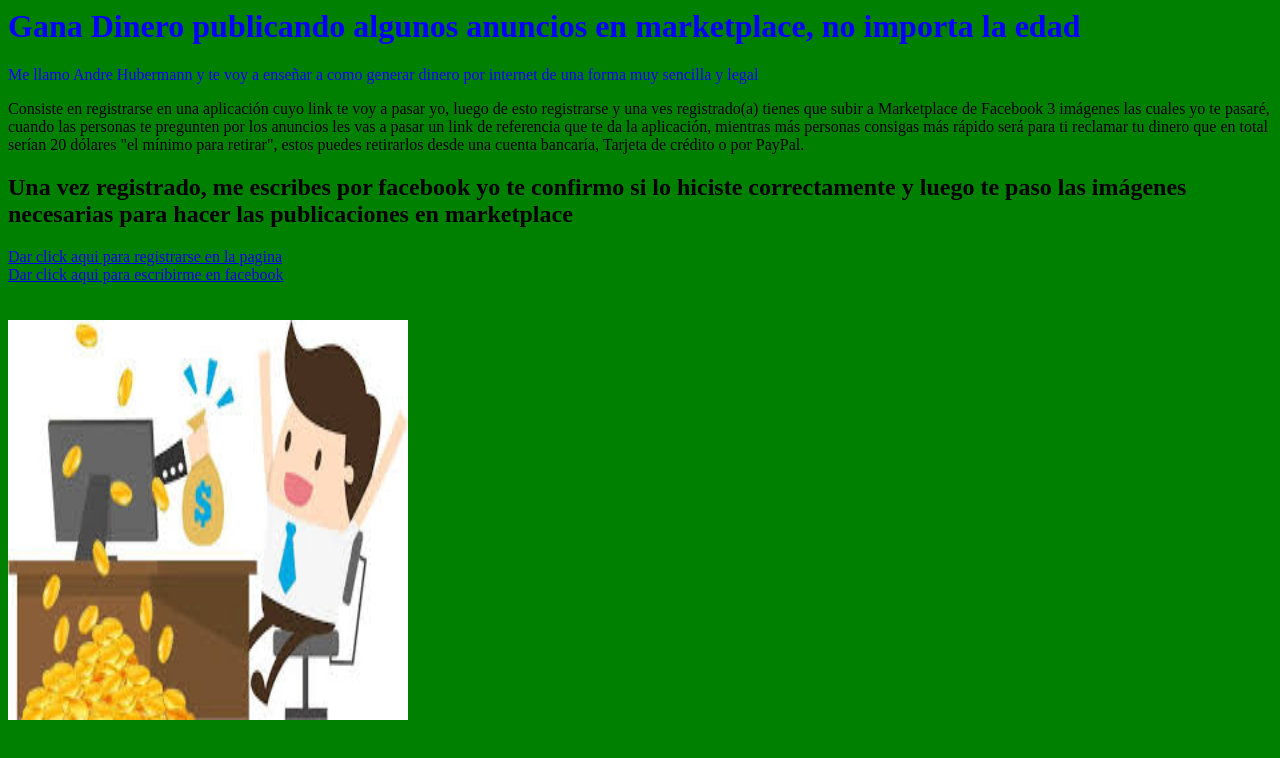
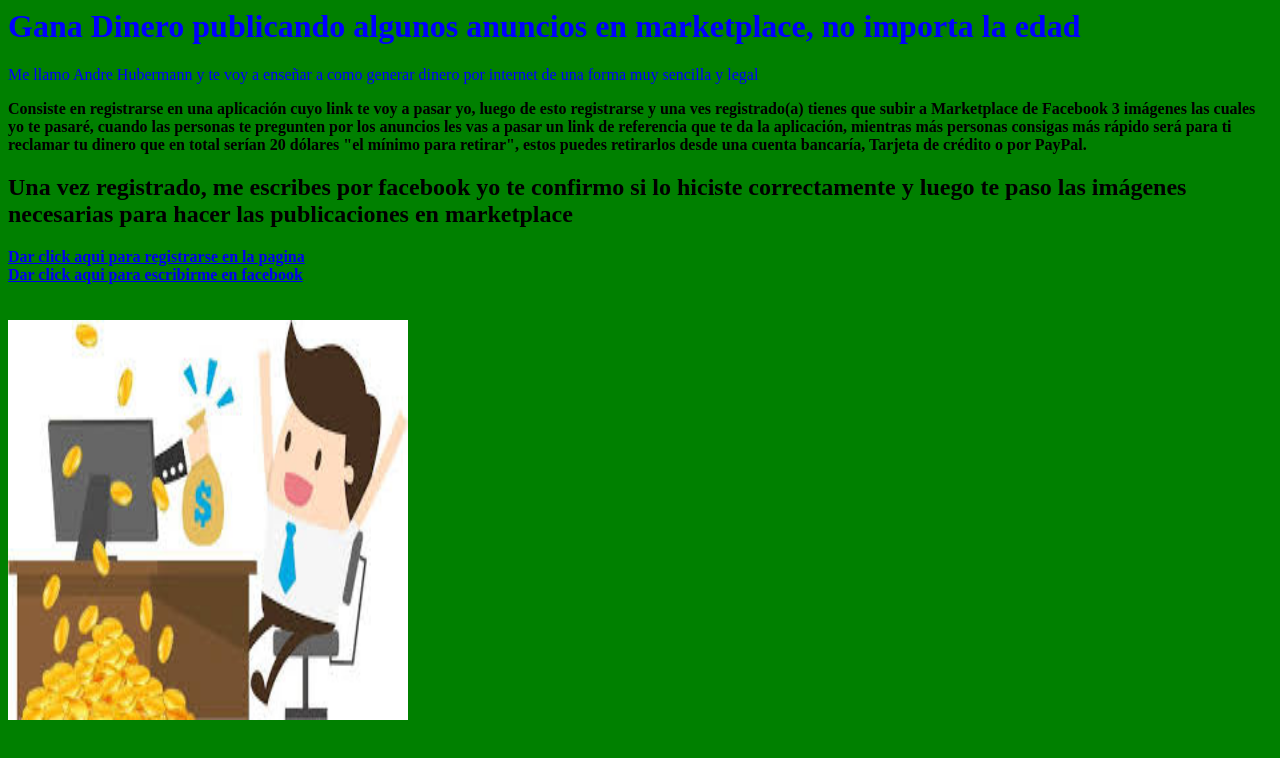
Before and after one commit to Hubermann-cmd/Gana-dinero-desde-casa, a plain HTML site: page index.html in a window 1280 px wide. Drawn offline with Linux system fonts and the light colour scheme.

Commit message:
Trabaja en casa

```diff
--- a/index.html
+++ b/index.html
@@ -14,17 +14,17 @@
 
 	</p>
 
-	<p>Consiste en registrarse en una aplicación cuyo link te voy a pasar yo, luego de esto  registrarse y una ves registrado(a) tienes que subir a Marketplace de Facebook 3 imágenes las cuales yo te pasaré, cuando las personas te pregunten por los anuncios les vas a pasar un link de referencia que te da la aplicación, mientras más personas consigas más rápido será para ti reclamar tu dinero que en total serían 20 dólares "el mínimo para retirar", estos puedes retirarlos desde una cuenta bancaría, Tarjeta de crédito o por PayPal.
+	<p><b>Consiste en registrarse en una aplicación cuyo link te voy a pasar yo, luego de esto  registrarse y una ves registrado(a) tienes que subir a Marketplace de Facebook 3 imágenes las cuales yo te pasaré, cuando las personas te pregunten por los anuncios les vas a pasar un link de referencia que te da la aplicación, mientras más personas consigas más rápido será para ti reclamar tu dinero que en total serían 20 dólares "el mínimo para retirar", estos puedes retirarlos desde una cuenta bancaría, Tarjeta de crédito o por PayPal.</b>
 
 	</p>
 
-<h2>Una vez registrado, me escribes por facebook yo te confirmo si lo hiciste correctamente y luego te paso las imágenes necesarias para hacer las publicaciones en marketplace</h2>
+<h2><b>Una vez registrado, me escribes por facebook yo te confirmo si lo hiciste correctamente y luego te paso las imágenes necesarias para hacer las publicaciones en marketplace</b></h2>
 
-<a target="_blank" href="https://r.honeygain.me/LAFRU09F64">Dar click aqui para registrarse en la pagina</a>
+<a target="_blank" href="https://r.honeygain.me/LAFRU09F64"><b>Dar click aqui para registrarse en la pagina</b></a>
 
 </br>
 
-<a <a target="_blank" href="https://www.facebook.com/sani.troos.7/">Dar click aqui para escribirme en facebook</a>
+<a <a target="_blank" href="https://www.facebook.com/sani.troos.7/"><b >Dar click aqui para escribirme en facebook</b></a>
 </br>
 </br>
 </br>
```
